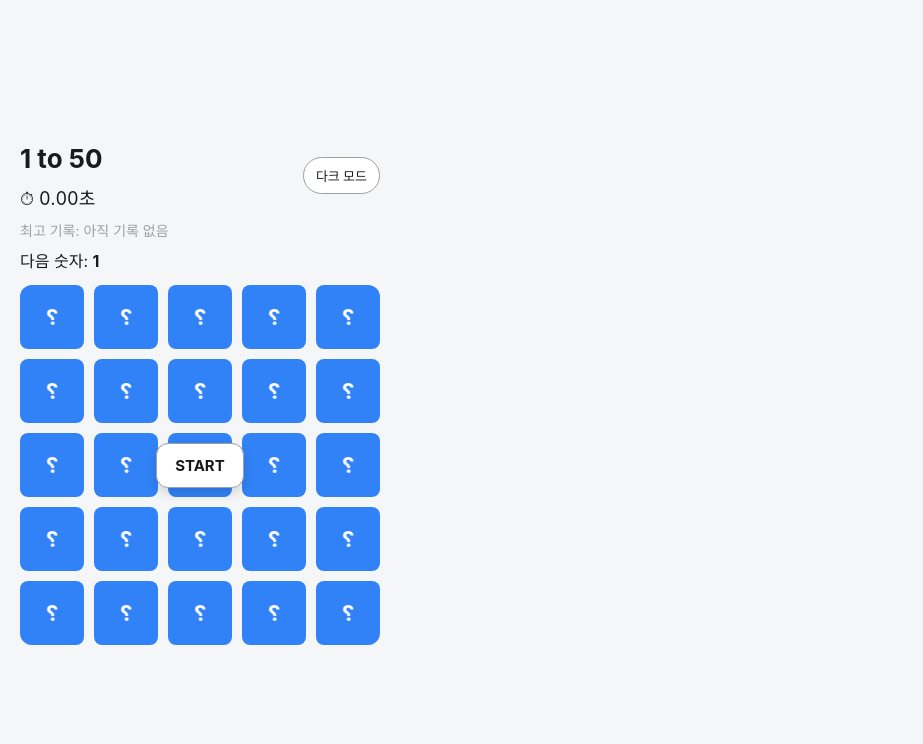
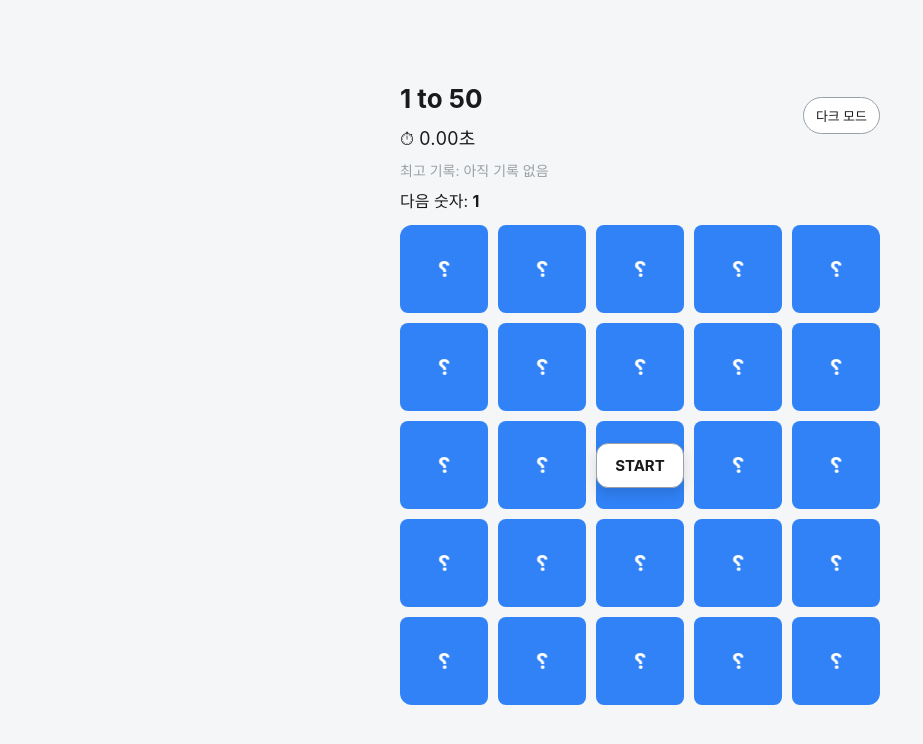
Before and after one commit to ruddnjs9605/1to50, a React (Vite) app: page / in a window 1280 px wide. Shown: the top 744 px of the page, without its empty margins (0-923 px from the left). Built offline with nearby package versions, Linux system fonts and the light colour scheme.

Commit message:
fix: 화면위치조정

```diff
--- a/src/styles/game.css
+++ b/src/styles/game.css
@@ -21,12 +21,19 @@ body {
   font-family: -apple-system, BlinkMacSystemFont, "Segoe UI",
     Roboto, Helvetica, Arial, sans-serif;
   transition: background 0.3s ease, color 0.3s ease;
+  display: flex;
+  justify-content: center; /* 모바일에서도 중앙 정렬 */
+}
+
+#root {
+  width: 100%;
+  display: flex;
+  justify-content: center;
 }
 
 .game-container {
-  padding: 20px;
-  max-width: 480px;
-  margin: 0 auto;
+  padding: 20px 16px;
+  width: min(480px, 100%);
 }
 
 .header {
```
